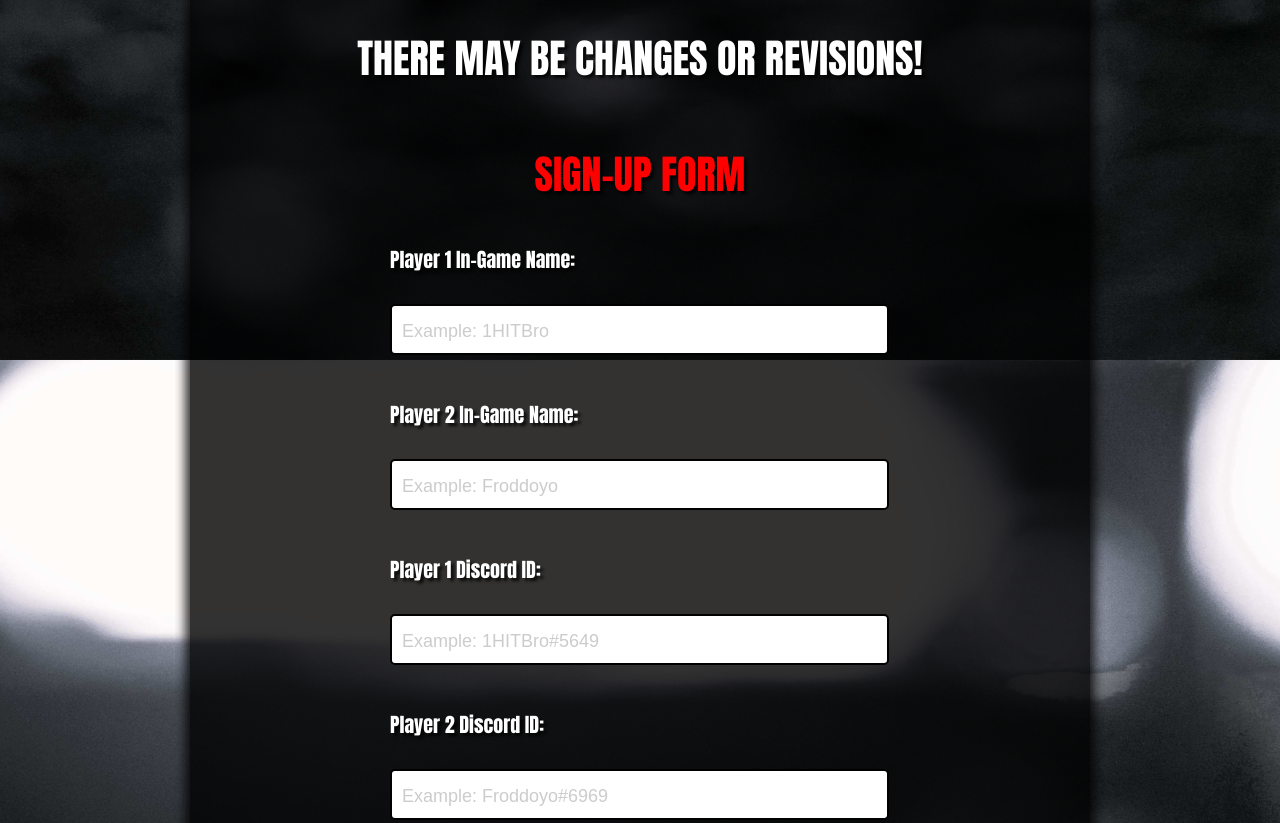
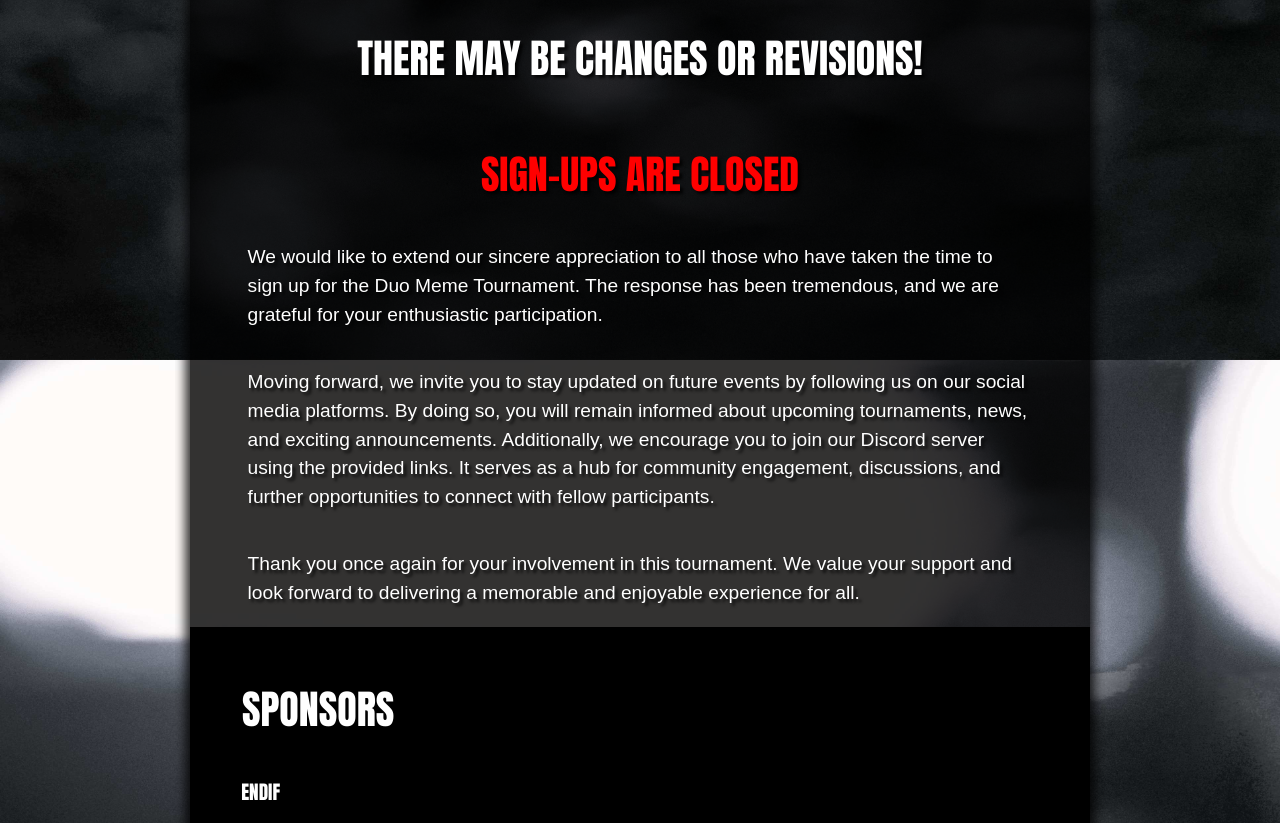
Before and after one commit to kpen84/tourney-sign-up, a plain HTML site: page rulesandsignup.html in a window 1280 px wide. Shown: the part 2840-3663 px from the top of the page. Drawn offline with Linux system fonts and the light colour scheme.

Commit message:
closed sgn ups

```diff
--- a/rulesandsignup.html
+++ b/rulesandsignup.html
@@ -104,9 +104,13 @@
         <h1>There may be changes or revisions!</h1>
     </div>
 
-    <h1 class="formh1">Sign-up Form</h1>
+    <h1 class="formh1">Sign-ups Are Closed</h1>
 
-    <form action="https://script.google.com/macros/s/AKfycbxKRngWYsTP5UTiCKHumO66JE-4mJZskjlIRWtCwdciJSogcW74jHER8VYS4zAPj09z/exec" method="post" id="myform">
+    <p>We would like to extend our sincere appreciation to all those who have taken the time to sign up for the Duo Meme Tournament. The response has been tremendous, and we are grateful for your enthusiastic participation.</p>
+    <p>Moving forward, we invite you to stay updated on future events by following us on our social media platforms. By doing so, you will remain informed about upcoming tournaments, news, and exciting announcements. Additionally, we encourage you to join our Discord server using the provided links. It serves as a hub for community engagement, discussions, and further opportunities to connect with fellow participants.</p>
+    <p>Thank you once again for your involvement in this tournament. We value your support and look forward to delivering a memorable and enjoyable experience for all.</p>
+
+    <!--<form action="https://script.google.com/macros/s/AKfycbxKRngWYsTP5UTiCKHumO66JE-4mJZskjlIRWtCwdciJSogcW74jHER8VYS4zAPj09z/exec" method="post" id="myform">
 
 
 		<label for="player1_ign">Player 1 In-Game Name:</label><br>
@@ -133,7 +137,7 @@
 
 		<input type="submit" value="Submit">
 
-	</form>
+	</form>-->
 
 
 
```
